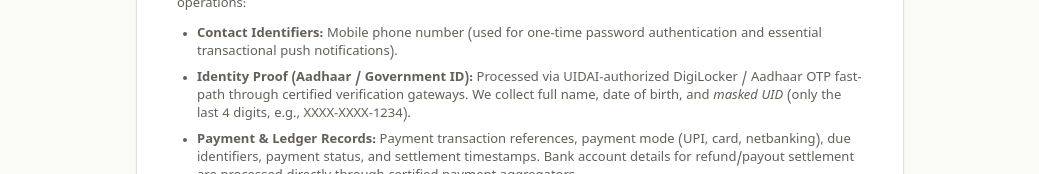
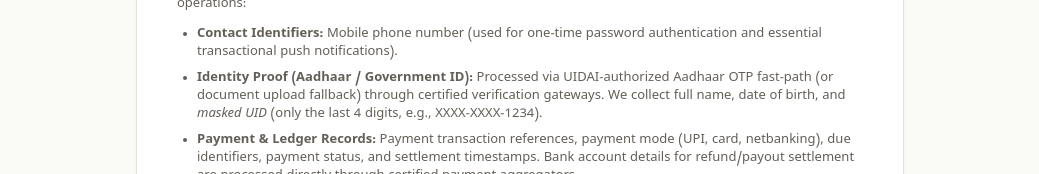
Before and after one commit to pg-cashflow/pg-react, a React (Vite) app: page /privacy in a window 1280 px wide. Shown: the part 548-722 px from the top of the page, without its empty margins (120-1159 px from the left). Built offline with nearby package versions, Linux system fonts and the light colour scheme; no server answers; sample sign-in values are in the browser's storage.

Commit message:
fix(compliance): remove DigiLocker references and clarify Aadhaar OTP and doc upload flows

```diff
--- a/src/components/shared/TenantKYCOnboardingGate.tsx
+++ b/src/components/shared/TenantKYCOnboardingGate.tsx
@@ -13,7 +13,7 @@ import { useLocale } from "@/i18n";
  * Hard onboarding gate: a tenant may not reach the dashboard (or any other
  * tenant route) until they have done their part of identity verification.
  *
- * "Done their part" means status is `verified` (automatic methods: DigiLocker,
+ * "Done their part" means status is `verified` (Aadhaar OTP) or
  * Aadhaar OTP, Secure QR) or `pending_manual_review` (document upload — the
  * remaining step, owner approval, is outside the tenant's control, so the
  * gate does not make them wait on it; TenantKYCCard shows the review-pending
--- a/src/routes/privacy.tsx
+++ b/src/routes/privacy.tsx
@@ -22,7 +22,7 @@ export const PrivacyPage: React.FC = () => {
         </p>
         <ul className="list-disc pl-5 space-y-2 t-body-sm text-ink-muted">
           <li><strong>Contact Identifiers:</strong> Mobile phone number (used for one-time password authentication and essential transactional push notifications).</li>
-          <li><strong>Identity Proof (Aadhaar / Government ID):</strong> Processed via UIDAI-authorized DigiLocker / Aadhaar OTP fast-path through certified verification gateways. We collect full name, date of birth, and <em>masked UID</em> (only the last 4 digits, e.g., XXXX-XXXX-1234).</li>
+          <li><strong>Identity Proof (Aadhaar / Government ID):</strong> Processed via UIDAI-authorized Aadhaar OTP fast-path (or document upload fallback) through certified verification gateways. We collect full name, date of birth, and <em>masked UID</em> (only the last 4 digits, e.g., XXXX-XXXX-1234).</li>
           <li><strong>Payment &amp; Ledger Records:</strong> Payment transaction references, payment mode (UPI, card, netbanking), due identifiers, payment status, and settlement timestamps. Bank account details for refund/payout settlement are processed directly through certified payment aggregators.</li>
           <li><strong>Tenancy &amp; Operational Metadata:</strong> Building, room, and bed allocation, move-in and exit dates, meal RSVPs, and maintenance logs.</li>
         </ul>
```
